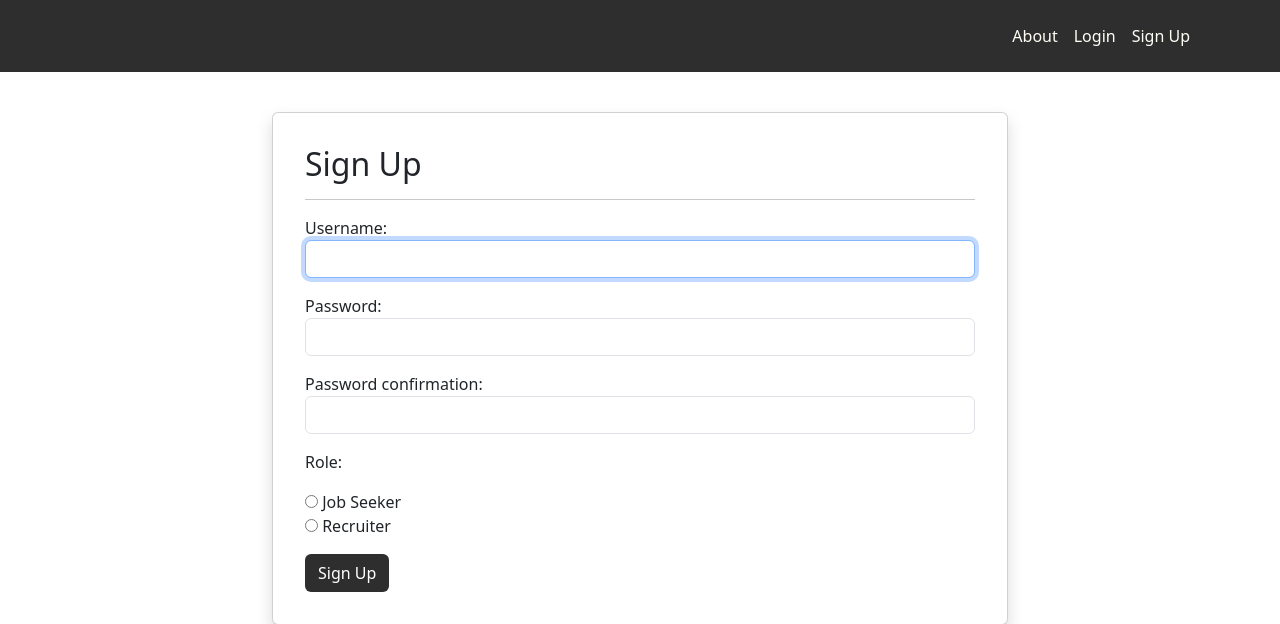
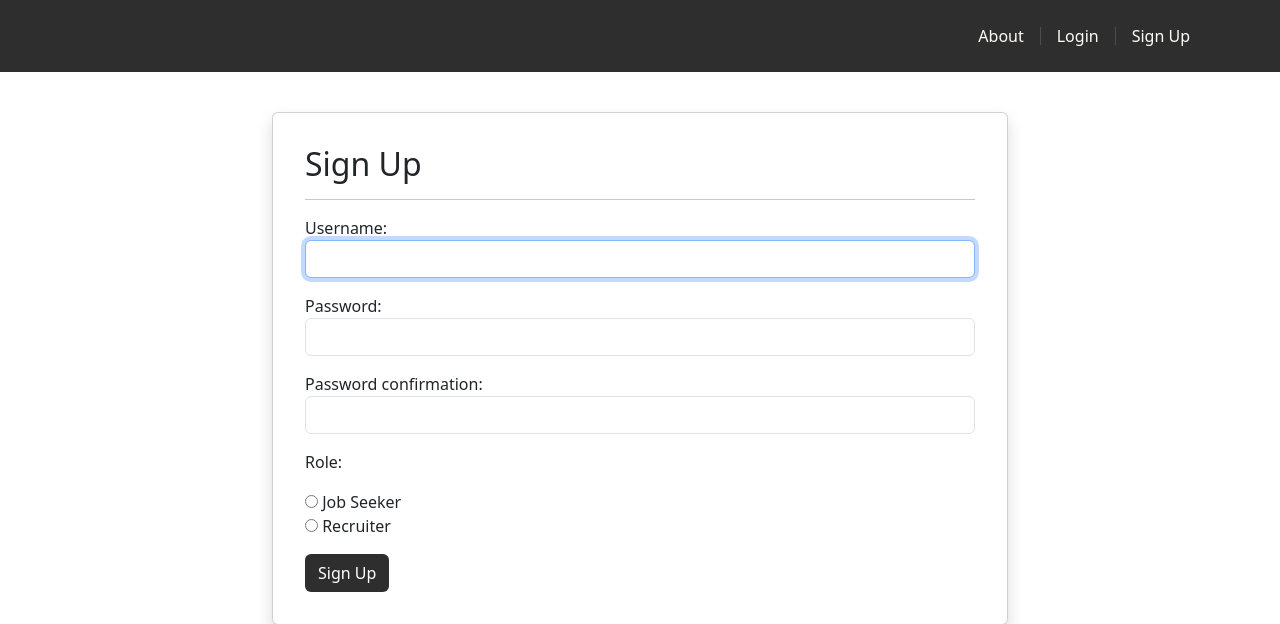
Before and after one commit to kmsaigon/job_platform, a Django app: page /accounts/signup in a window 1280 px wide. Shown: the top 624 px of the page. Run offline with Django 5.2, Linux system fonts and the light colour scheme; some libraries are stand-ins or nearby versions.

Commit message:
refactor: menu bar separators to nav bar

```diff
--- a/jobsearchplatform/templates/base.html
+++ b/jobsearchplatform/templates/base.html
@@ -10,6 +10,20 @@
         <script src="https://cdn.jsdelivr.net/npm/bootstrap@5.3.3/dist/js/bootstrap.bundle.min.js"crossorigin="anonymous"></script>
         <link rel="stylesheet" type="text/css" href="{% static 'css/style.css' %}">
         <meta name="viewport" content="width=device-width, initial-scale=1">
+        <style>
+            .nav-separator {
+                color: rgba(255, 255, 255, 0.6);
+                margin: 0 8px;
+                font-size: 0.9rem;
+                user-select: none;
+            }
+
+            @media (max-width: 991px) {
+                .nav-separator {
+                    display: none;
+                }
+            }
+        </style>
         {% block extra_css %}{% endblock %}
     </head>
     <body>
@@ -32,25 +46,34 @@
             id="navbarNavAltMarkup">
          <div class="navbar-nav ms-auto navbar-ml">
            <a class="nav-link" href="{% url 'home.about' %}">About</a>
+           <span class="nav-separator"></span>
            {% if user.is_authenticated %}
              <a class="nav-link" href="{% url 'jobs:public_list' %}">Jobs</a>
+             <span class="nav-separator"></span>
              <a class="nav-link" href="{% url 'jobs:job_map' %}">Jobs Map</a>
+             <span class="nav-separator"></span>
              {% load account_tags %}
              {% if user|has_group:'recruiter' %}
                <a class="nav-link" href="{% url 'jobs:my_list' %}">My Jobs</a>
+               <span class="nav-separator"></span>
                <a class="nav-link" href="{% url 'jobs:candidate_search' %}">Find Candidates</a>
+               <span class="nav-separator"></span>
               {% elif user|has_group:'job_seeker' %}
                 <a class="nav-link" href="{% url 'jobs:recommendations' %}">Recommendations</a>
+                <span class="nav-separator"></span>
                 <a class="nav-link" href="{% url 'jobs:my_applications' %}">My Applications</a>
+                <span class="nav-separator"></span>
                 {% if user.profile %}
                   <a class="nav-link" href="{% url 'profiles:profiles.detail' %}">My Profile</a>
                 {% else %}
                   <a class="nav-link" href="{% url 'profiles:profiles.create' %}">Create Profile</a>
                 {% endif %}
+                <span class="nav-separator"></span>
              {% endif %}
              <a class="nav-link" href="{% url 'accounts:logout' %}">Logout ({{ user.username }})</a>
            {% else %}
              <a class="nav-link" href="{% url 'accounts:login' %}">Login</a>
+             <span class="nav-separator"></span>
              <a class="nav-link" href="{% url 'accounts:signup' %}">Sign Up</a>
            {% endif %}
          </div>
```
Also changed, not shown: 2 other files.
